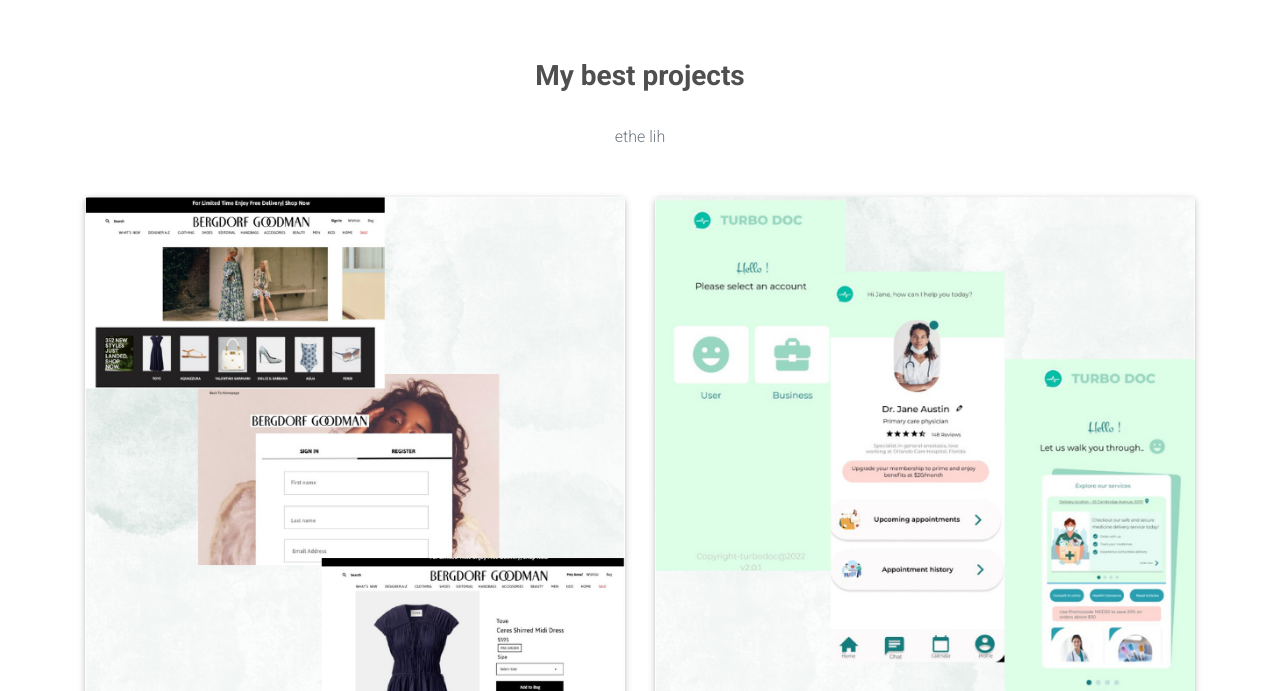
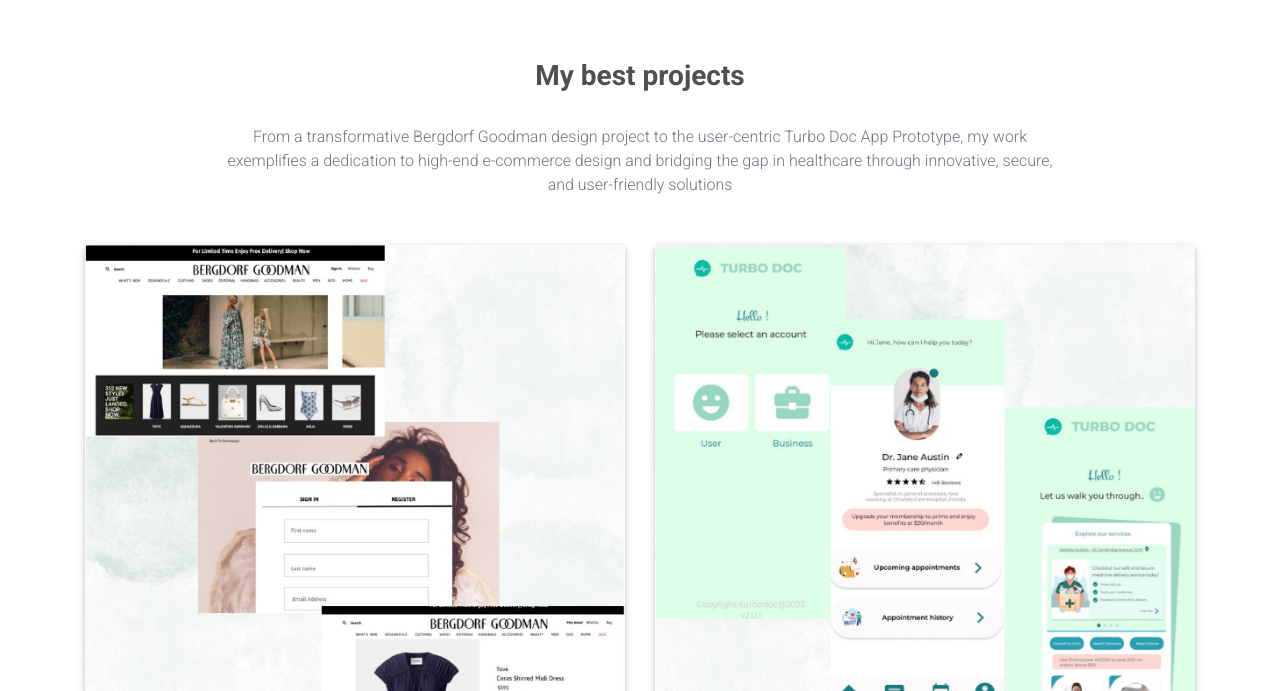
Before and after one commit to mansiDandgaval/mansidandgaval, a plain HTML site: page index.html in a window 1280 px wide. Shown: the part 1240-1931 px from the top of the page. Drawn offline with Linux system fonts and the light colour scheme.

Commit message:
Update index.html

```diff
--- a/index.html
+++ b/index.html
@@ -286,7 +286,9 @@
           My best projects
         </h3>
         <p class="text-center text-muted w-responsive mx-auto mb-5">
-         ethe lih
+          From a transformative Bergdorf Goodman design project to the user-centric Turbo Doc App Prototype, my work
+          exemplifies a dedication to high-end e-commerce design and bridging the gap in healthcare through innovative,
+          secure, and user-friendly solutions
         </p>
 
         <!-- First row -->
```
